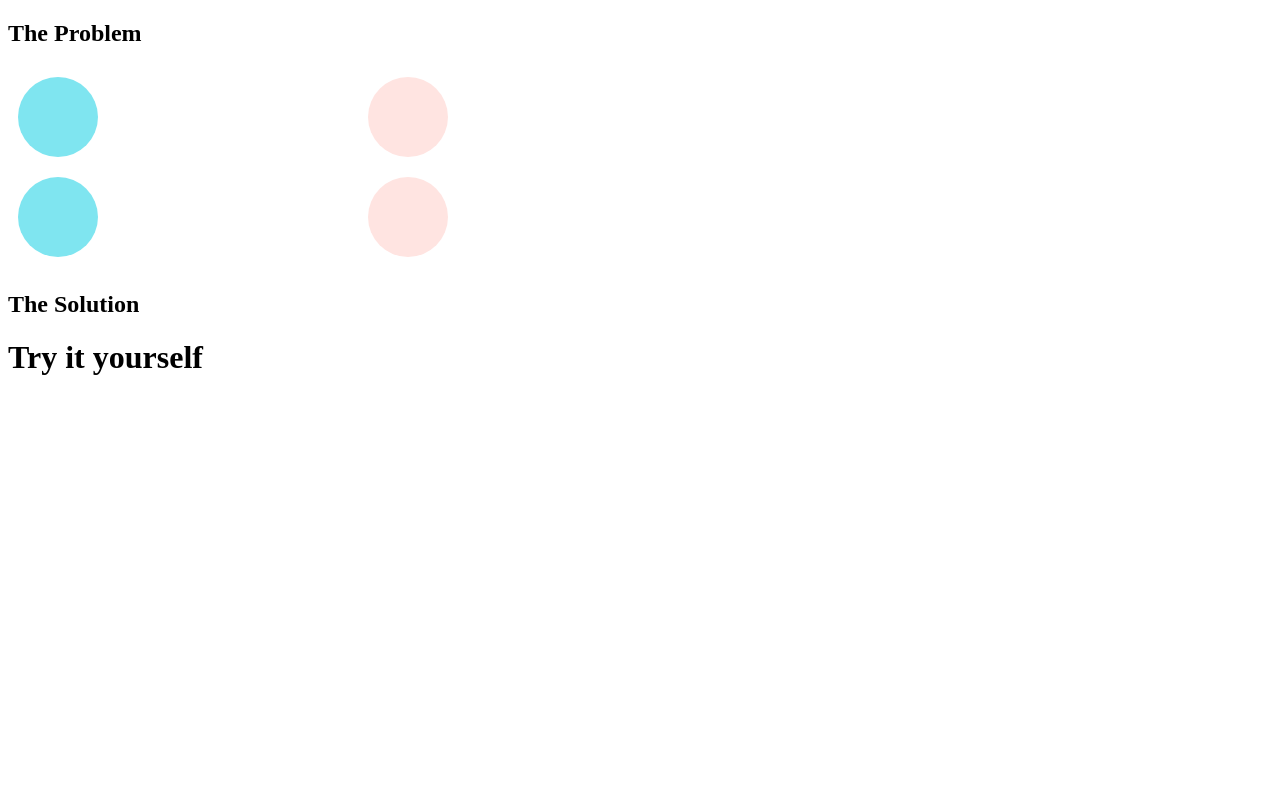
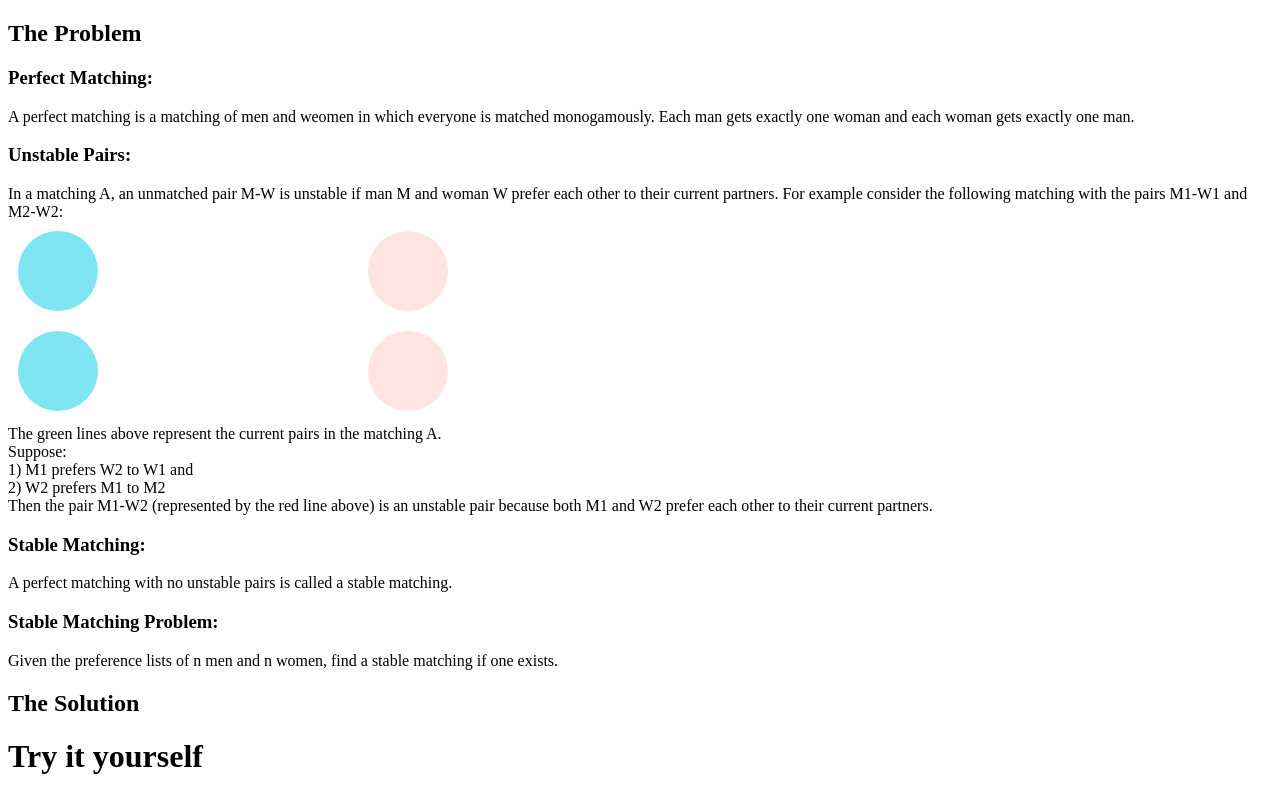
Before and after one commit to UW-CSE442-WI20/FP-cs-algorithm, a website built with Parcel: page src/index.html in a window 1280 px wide. Built offline with nearby package versions, Linux system fonts and the light colour scheme.

Commit message:
added explanation to the page

```diff
--- a/src/explanation.js
+++ b/src/explanation.js
@@ -16,7 +16,7 @@ var circleData = [
   { "x_axis": 400, "y_axis": 50, "radius": personRadius, "color" : femColor, "person_id": "W1" },
   { "x_axis": 400, "y_axis": 150, "radius": personRadius, "color" : femColor, "person_id": "W2"}];
 
-var svg = d3.select("#problem").append("svg")
+var svg = d3.select("#problem-explanation1").append("svg")
     .attr("width", width)
     .attr("height", height);
 
--- a/src/index.html
+++ b/src/index.html
@@ -6,7 +6,32 @@
   </head>
   <body>
     <h2>The Problem</h2>
-	<div id="problem"></div>
+	<div>
+		<h3>Perfect Matching:</h3>
+		<div>A perfect matching is a matching of men and weomen in which everyone is matched
+	monogamously. Each man gets exactly one woman and each woman gets exactly one man.</div>
+
+		<h3>Unstable Pairs:</h3>
+		<div>In a matching A, an unmatched pair M-W is unstable if man M and woman W prefer
+		each other to their current partners.
+		For example consider the following matching with the pairs M1-W1 and M2-W2:</div>
+		<div id="problem-explanation1"></div> <!-- svg appended in explanation.js -->
+
+		<div>The green lines above represent the current pairs in the matching A.<br>
+		Suppose:<br>
+		  1) M1 prefers W2 to W1 and<br>
+		  2) W2 prefers M1 to M2<br>
+		Then the pair M1-W2 (represented by the red line above) is an unstable pair
+		because both M1 and W2 prefer each other to their current partners.</div>
+
+		<h3>Stable Matching:</h3>
+		<div>A perfect matching with no unstable pairs is called a stable matching.</div>
+
+		<h3>Stable Matching Problem:</h3>
+		<div>Given the preference lists of n men and n women, find a stable matching if one
+		exists.</div>
+	</div>
+
 	<h2>The Solution</h2>
 	<div id="solution"></div>
 	<h1>Try it yourself</h1>
```
